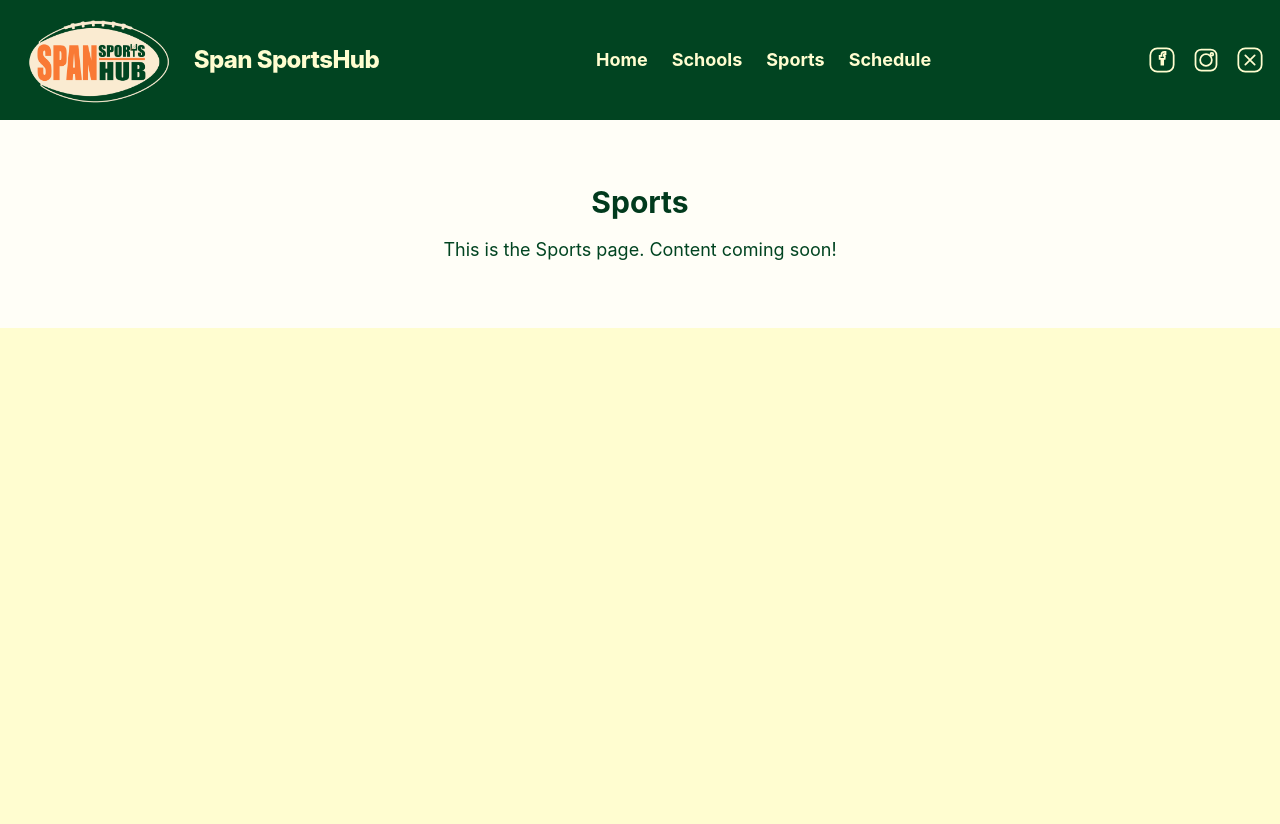
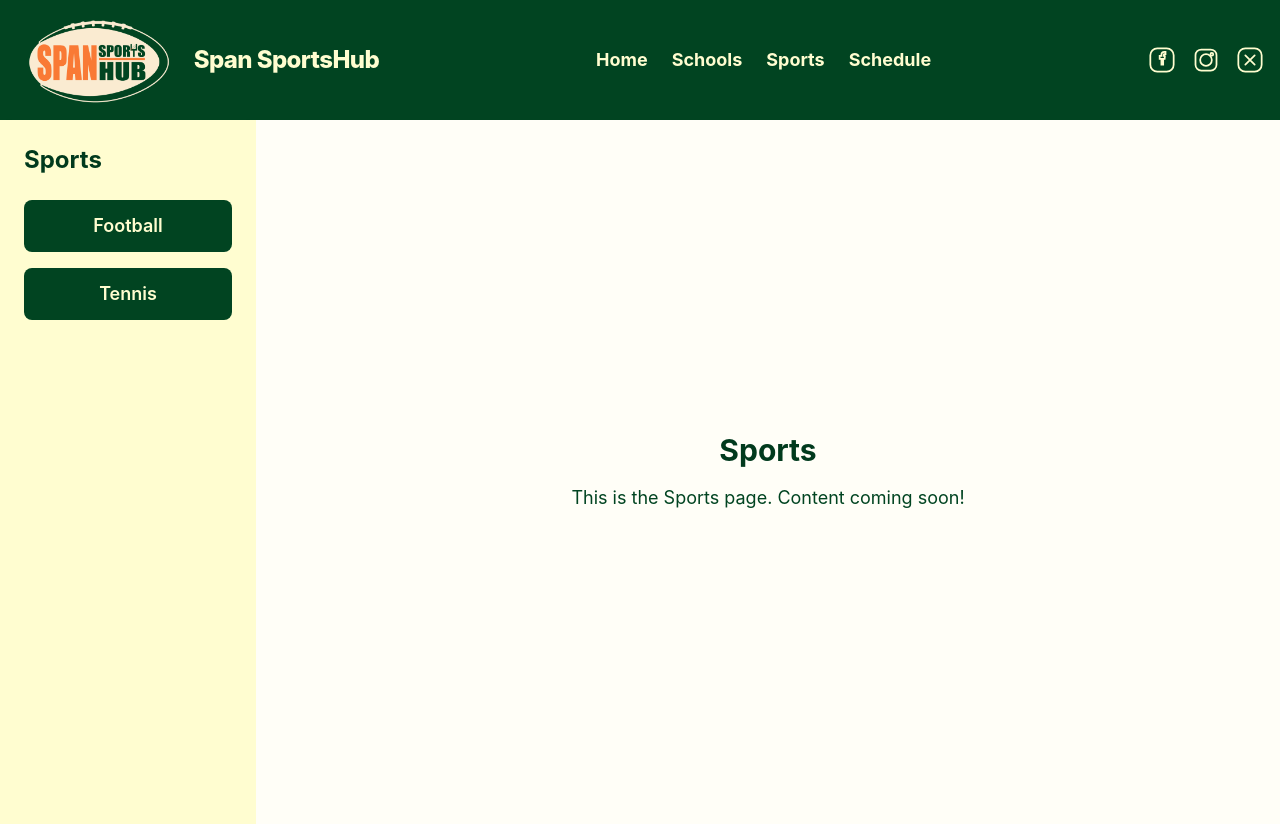
Before and after one commit to CoalValleyTech/nepa-frontend, a React (Vite) app: page /sports in a window 1280 px wide. Before the commit the page ends 800 px from the top, so only its background shows below. Built offline with nearby package versions, Linux system fonts and the light colour scheme.

Commit message:
Add sports grid

```diff
--- a/src/pages/Sports.tsx
+++ b/src/pages/Sports.tsx
@@ -3,9 +3,20 @@ import Header from '../components/Header';
 const Sports = () => (
   <div className="min-h-screen">
     <Header />
-    <div className="flex flex-col items-center justify-center bg-cream-50 py-16">
-      <h1 className="text-3xl font-bold text-primary-600 mb-4">Sports</h1>
-      <p className="text-lg text-primary-500">This is the Sports page. Content coming soon!</p>
+    <div className="flex">
+      {/* Left grid section */}
+      <aside className="w-64 bg-cream-100 p-6 flex flex-col items-start min-h-[calc(100vh-6rem)] shadow-md">
+        <h2 className="text-2xl font-bold text-primary-600 mb-6">Sports</h2>
+        <div className="grid gap-4 w-full">
+          <button className="w-full py-3 px-4 rounded-lg bg-primary-500 text-cream-100 font-semibold text-lg hover:bg-primary-600 transition-colors">Football</button>
+          <button className="w-full py-3 px-4 rounded-lg bg-primary-500 text-cream-100 font-semibold text-lg hover:bg-primary-600 transition-colors">Tennis</button>
+        </div>
+      </aside>
+      {/* Main content area (empty for now) */}
+      <main className="flex-1 flex flex-col items-center justify-center bg-cream-50 py-16">
+        <h1 className="text-3xl font-bold text-primary-600 mb-4">Sports</h1>
+        <p className="text-lg text-primary-500">This is the Sports page. Content coming soon!</p>
+      </main>
     </div>
   </div>
 );
```
